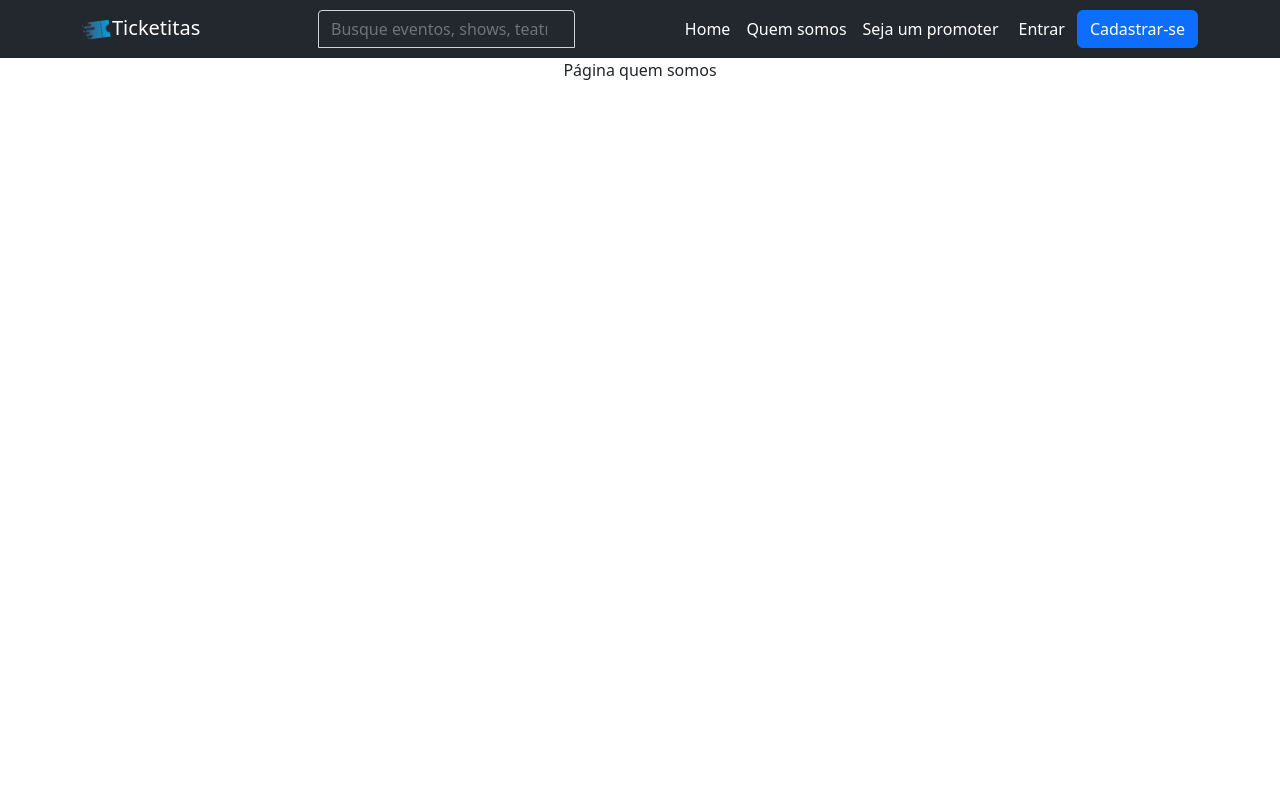
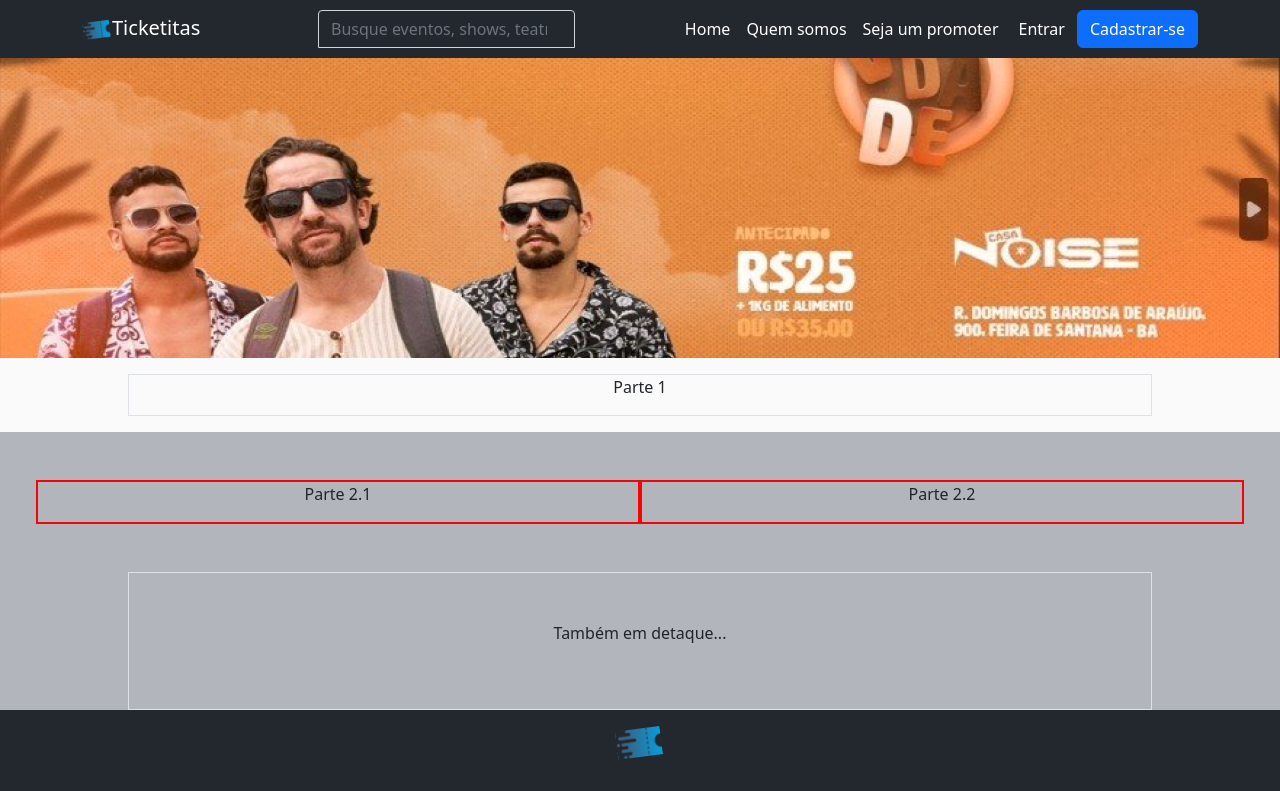
Before and after one commit to 12Devs/Ticketitas-TypeScript, a React (Create React App) app: page /about in a window 1280 px wide. Shown: the top 791 px of the page. Built offline with nearby package versions, Linux system fonts and the light colour scheme.

Commit message:
feat: Evento's page

```diff
--- /dev/null
+++ b/src/pages/Evento/Descricao/index.tsx
@@ -0,0 +1,30 @@
+import Container from 'react-bootstrap/Container';
+import Row from "react-bootstrap/Row";
+import Col from "react-bootstrap/Col";
+
+import './styleDescricao.css'
+
+
+
+export default function Descricao() {
+
+    return (
+        <Container>
+            <Row className='primeiraDescricao p-3' >
+                <div className='conteudo border'>
+                    <p>Parte 1</p>
+                </div>
+            </Row>
+
+            <Row className='p-5'>
+                <Col className='bordaRedor' >
+                    <p>Parte 2.1</p>
+                </Col>
+
+                <Col className='bordaRedor'>
+                    <p>Parte 2.2</p>
+                </Col>
+            </Row>
+        </Container>
+    );
+}
--- /dev/null
+++ b/src/pages/Evento/Descricao/styleDescricao.css
@@ -0,0 +1,12 @@
+.primeiraDescricao {
+    background-color: #FAFAFA !important;
+}
+
+.conteudo {
+    width: 80vw!important;
+    margin: 0 auto;
+}
+
+.bordaRedor{
+    border: 2px solid red;
+}
--- /dev/null
+++ b/src/pages/Evento/Header/index.tsx
@@ -0,0 +1,13 @@
+import Image from 'react-bootstrap/Image';
+
+import './style.css'
+
+
+export default function Header({caminho}: {caminho: string}) {
+    return (
+        <div>
+            <Image className='imagemHeader' src={caminho} />
+        </div>
+
+    );
+}
--- /dev/null
+++ b/src/pages/Evento/Header/style.css
@@ -0,0 +1,5 @@
+.imagemHeader {
+    width: 100%;
+    max-height: 300px;
+    height: auto;
+}
--- /dev/null
+++ b/src/pages/Evento/index.tsx
@@ -0,0 +1,33 @@
+import Container from 'react-bootstrap/Container';
+import Row from "react-bootstrap/Row";
+import Header from './Header';
+import Descricao from './Descricao';
+
+import '../pages.css'
+import './styleGeralEvento.css'
+
+
+export default function Evento() {
+    return (
+
+        <Container className='paginaCompleta corPagina' fluid>
+
+            <Row >
+                <Header caminho={'img/exemploHeaderEvento.png'} />
+            </Row>
+
+            <Row>
+                <Descricao />
+            </Row>
+
+            <section className='larguraMainContentEventos border'>
+                <Row className='p-5'>
+                    <p>Também em detaque...</p>
+                </Row>
+            </section>
+
+        </Container>
+
+
+    );
+}
--- /dev/null
+++ b/src/pages/Evento/styleGeralEvento.css
@@ -0,0 +1,13 @@
+.paginaCompleta {
+    margin: 0 !important;
+    padding: 0 !important;
+}
+
+.corPagina {
+    background-color: #B3B5BD !important;
+}
+
+.larguraMainContentEventos {
+    width: 80vw;
+    margin: 0 auto;
+}
--- a/src/pages/Home/index.tsx
+++ b/src/pages/Home/index.tsx
@@ -1,4 +1,3 @@
-import Footer from "../../components/Footer";
 import '../pages.css';
 
 
--- a/src/routes.js
+++ b/src/routes.js
@@ -9,6 +9,7 @@ import CadastrarAdmin from './pages/CadastrarAdmin';
 import RecuperarSenha from './pages/RecuperarSenha';
 import PrimeiraSenha from './pages/PrimeiraSenha';
 import Footer from './components/Footer';
+import Evento from './pages/Evento';
 
 
 
@@ -19,7 +20,7 @@ export default function AppRouter() {
                 <NavBarGeral />
                 <Routes>
                     <Route path='/' element={<Home />} />
-                    <Route path='about' element={<QuemSomos/>}/>
+                    <Route path='about' element={<Evento/>}/>
                     <Route path='cadastrarCliente' element={<CadastrarCliente/>}/>
                     <Route path='cadastrarPromoter' element={<CadastrarPromoter/>}/>
                     <Route path='cadastrarAdmin' element={<CadastrarAdmin/>}/>
```
Also changed, not shown: public/img/exemploHeaderEvento.png (added).
